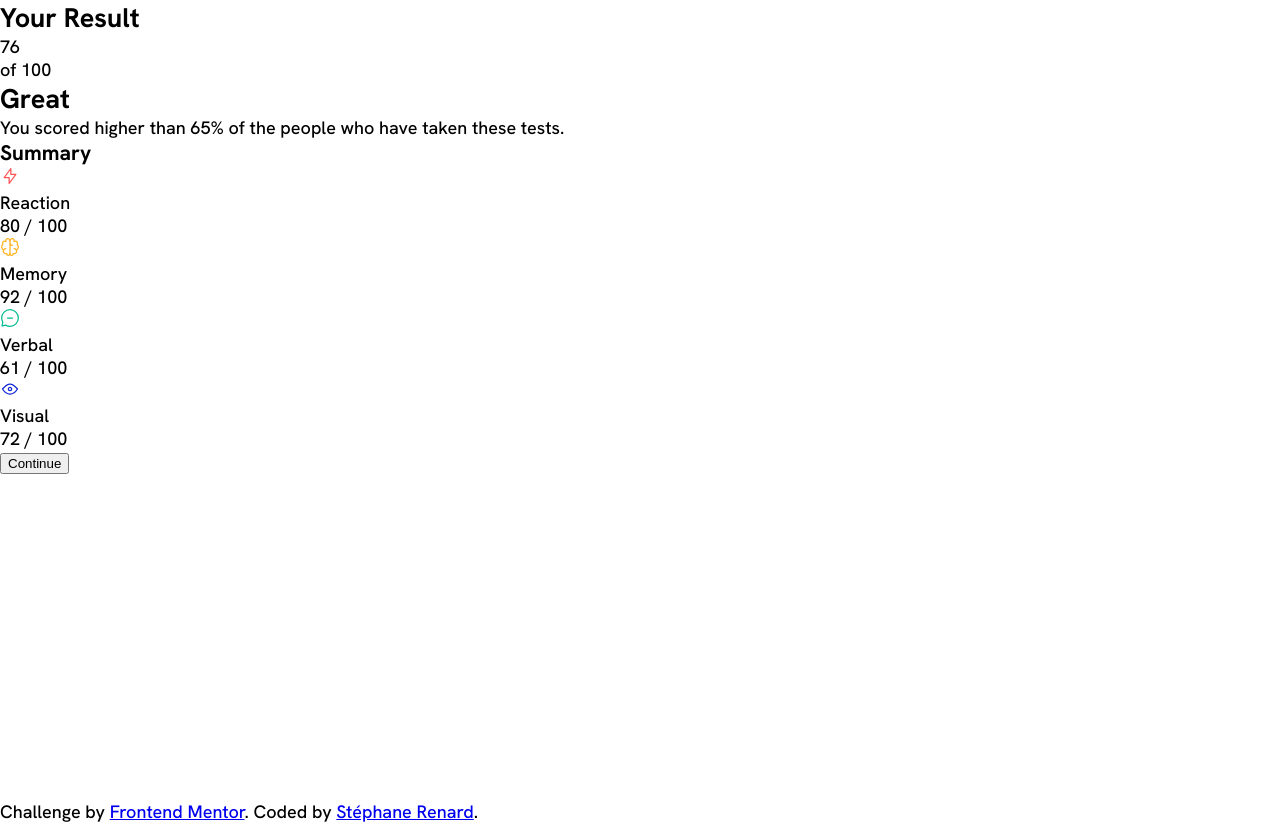
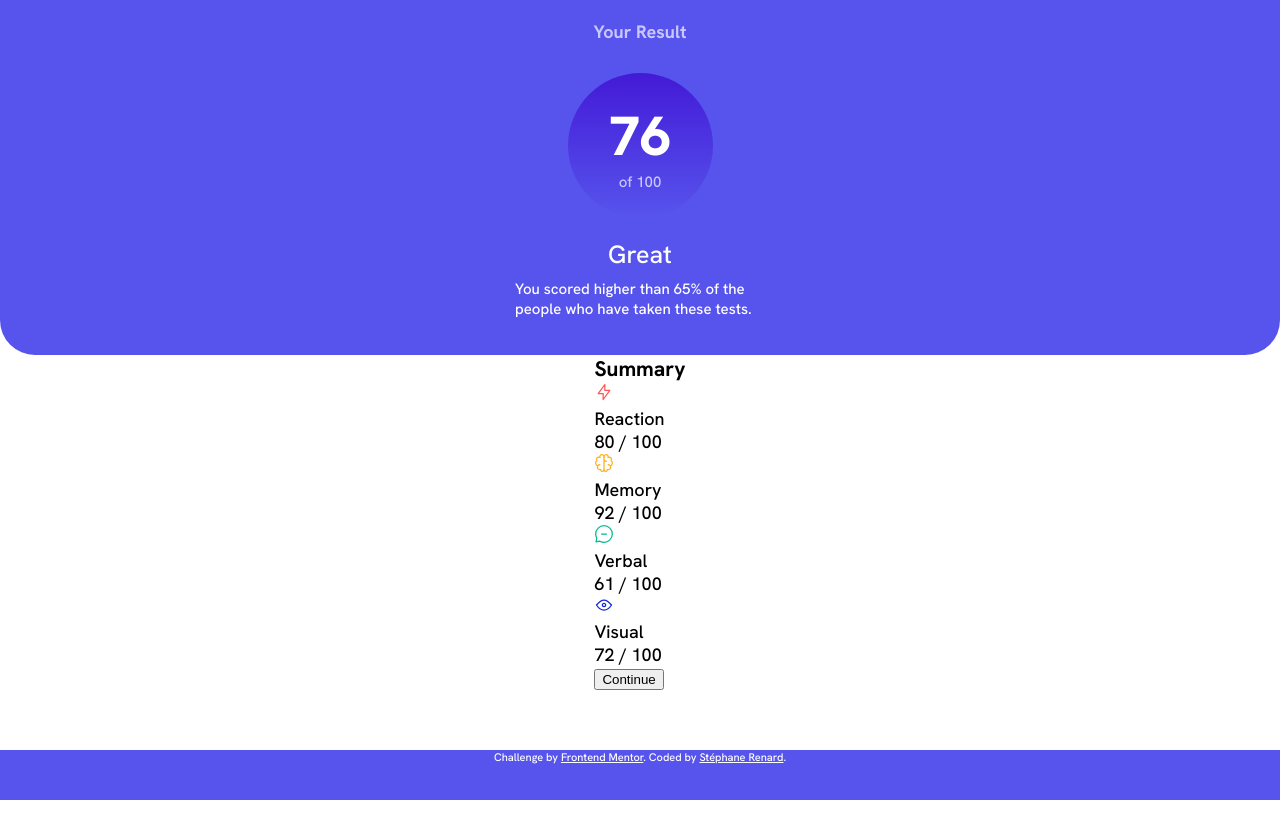
Before and after one commit to StephaneR81/Results_summary_component, a plain HTML site: page index.html in a window 1280 px wide. After the commit the page ends 800 px from the top, so only its background shows below. Drawn offline with Linux system fonts and the light colour scheme.

Commit message:
Made first part of the card

```diff
--- a/assets/styles/styles.scss
+++ b/assets/styles/styles.scss
@@ -8,6 +8,7 @@ $cobaltBlue: hsl(234, 85%, 45%);
 // Gradients
 $lightSlateBlue-bg: hsl(252, 100%, 67%);
 $lightRoyalBlue-bg: hsl(241, 81%, 54%);
+$lightenRoyalBlue-bg: lighten($lightRoyalBlue-bg, 9);
 
 $violetBlue-circle: hsla(256, 72%, 46%, 1);
 $persianBlue-circle: hsla(241, 72%, 46%, 0);
@@ -44,10 +45,6 @@ main {
     height: 100%;
 }
 
-.wrapper {
-    height: 100vh;
-}
-
 h1,
 h2,
 h3,
@@ -62,6 +59,94 @@ aside {
 }
 
 // MOBILE
+.wrapper {
+    height: 100vh;
+}
+
+.card {
+    width: 100%;
+    display: flex;
+    flex-direction: column;
+    align-items: center;
+
+    &__first-part {
+        display: flex;
+        flex-direction: column;
+        align-items: center;
+        width: 100%;
+        min-height: 355px;
+        border-radius: 0 0 35px 35px;
+        background-color: $lightenRoyalBlue-bg;
+
+        h1 {
+            margin-top: 20px;
+            text-align: center;
+            color: $lightLavender;
+            font-size: 18px;
+        }
+
+        .circle {
+            display: flex;
+            flex-direction: column;
+            justify-content: center;
+            align-items: center;
+            width: 145px;
+            height: 145px;
+            margin: 0 auto;
+            margin-top: 30px;
+            border-radius: 50%;
+            background: linear-gradient(180deg, #431ad6, $lightenRoyalBlue-bg);
+
+            // Score
+            & p:nth-child(1) {
+                color: $white;
+                font-size: 55px;
+                font-weight: 800;
+            }
+
+            // of 100
+            & p:nth-child(2) {
+                color: $lightLavender;
+                font-size: 15px;
+                font-weight: normal;
+            }
+        }
+
+        h2 {
+            color: $white;
+            text-align: center;
+            margin-top: 20px;
+            font-size: 25px;
+            font-weight: normal;
+        }
+
+        // Sentence
+        & p:nth-child(4) {
+            width: 250px;
+            margin-top: 8px;
+            color: $white;
+            font-size: 15px;
+
+        }
+    }
+}
+
+.footer {
+    height: 50px;
+    margin-top: -50px;
+    background-color: $lightenRoyalBlue-bg;
+
+    .attribution {
+        font-size: 11px;
+        text-align: center;
+        color: $white;
+
+        a {
+            color: hsl(228, 45%, 44%);
+            color: $white;
+        }
+    }
+}
 
 // DESKTOP
 @media screen and (min-width:1440px) {}
--- a/index.html
+++ b/index.html
@@ -19,15 +19,17 @@
             <!-- Card -->
             <article class="card">
                 <!-- Top or left part of the card -->
-                <div class="first-part">
+                <div class="card__first-part">
                     <h1>Your Result</h1>
-                    <p>76</p>
-                    <p>of 100</p>
+                    <div class="circle">
+                        <p>76</p>
+                        <p>of 100</p>
+                    </div>
                     <h2>Great</h2>
                     <p>You scored higher than 65% of the people who have taken these tests.</p>
                 </div>
                 <!-- Bottom or right part of the card -->
-                <div class="second-part">
+                <div class="card__second-part">
                     <h3>Summary</h3>
                     <!-- Categories -->
                     <div class="category">
```
Also changed, not shown: assets/styles/styles.css, assets/styles/styles.min.css.
